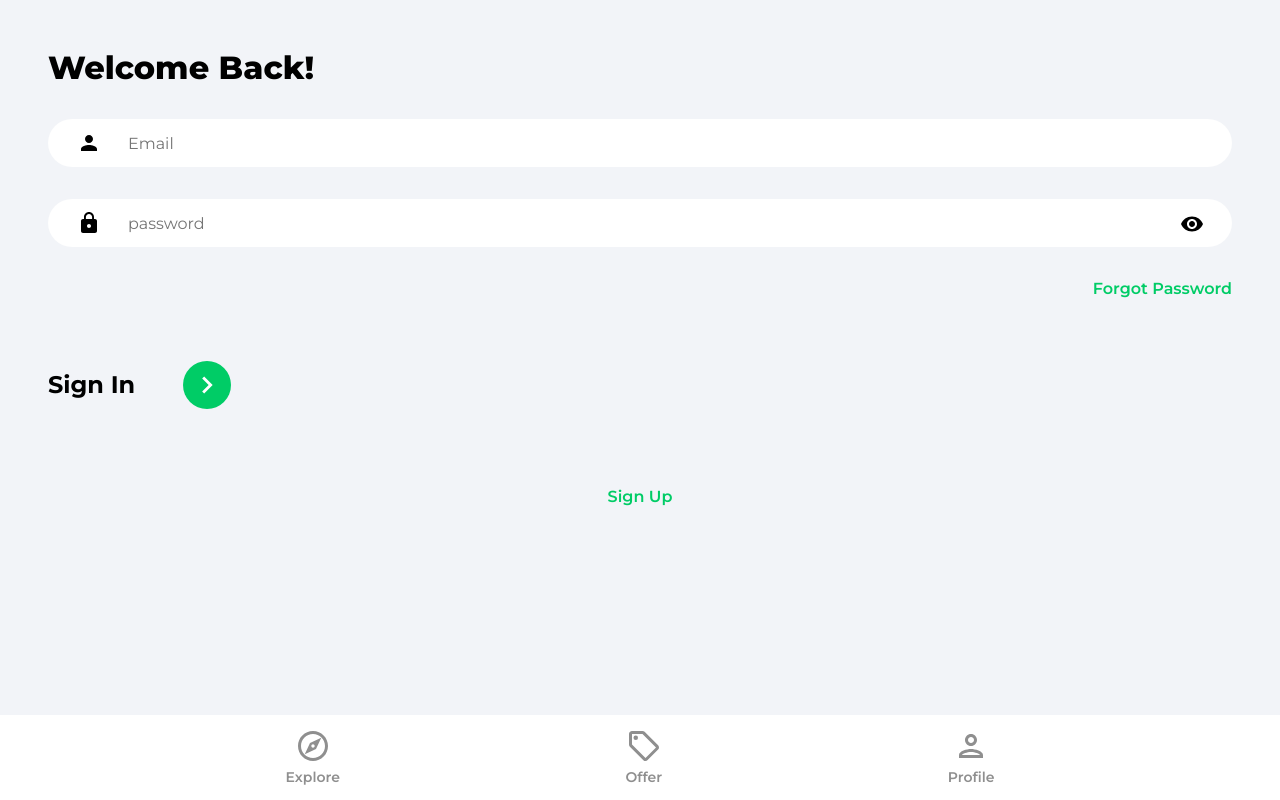
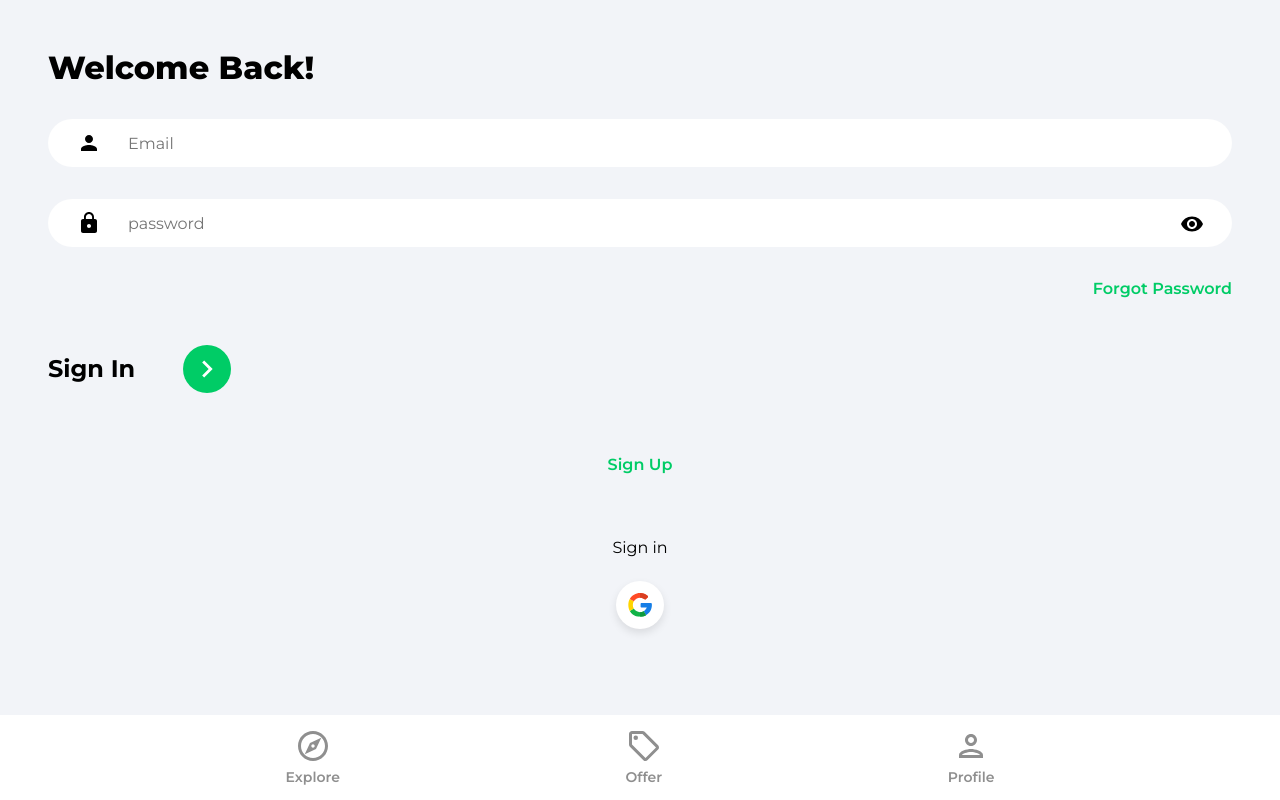
Before and after one commit to Techtees/nexct-housing, a React (Create React App) app: page /sign-in in a window 1280 px wide. Built offline with nearby package versions, Linux system fonts and the light colour scheme.

Commit message:
google authentication implemented

```diff
--- /dev/null
+++ b/src/components/OAuth.jsx
@@ -0,0 +1,47 @@
+import {useLocation, useNavigate} from'react-router-dom'
+import {getAuth, signInWithPopup, GoogleAuthProvider} from 'firebase/auth'
+import {doc, setDoc, getDoc, serverTimestamp} from 'firebase/firestore'
+import {db} from '../firebase.config'
+import {toast} from 'react-toastify'
+import googleIcon from '../assets/svg/googleIcon.svg'
+
+function OAuth() {
+    const navigate = useNavigate()
+    const location = useLocation()
+
+    const handleGoogleLogin = async () => {
+        try {
+            const auth = getAuth()
+            const provider = new GoogleAuthProvider()
+            const result = await signInWithPopup(auth, provider)
+
+            //check for user
+            const user = result.user
+            const docRef = doc(db, 'users', user.uid)
+
+            const docSnap = await getDoc(docRef)
+            //if user exist
+            if(!docSnap.exists()) {
+                await setDoc(doc(db, 'users', user.uid), {
+                    name: user.displayName,
+                    email: user.email,
+                    timestamp: serverTimestamp()
+                })
+            }
+            navigate('/')
+
+        } catch (error) {
+            toast.error('COuld not authorize with Google')
+        }
+    }
+    return (
+        <div className='socialLogin'>
+            <p>Sign {location.pathname === '/sign-up' ? 'up' : 'in'}</p>
+            <button className="socialIconDiv">
+                <img className='socialIconImg' src={googleIcon}onClick={handleGoogleLogin} />
+            </button>
+        </div>
+    );
+}
+
+export default OAuth
--- a/src/index.css
+++ b/src/index.css
@@ -220,7 +220,7 @@
 
 .signInBar,
 .signUpBar {
-  margin-top: 3rem;
+  margin-top: 2rem;
   display: flex;
   justify-content: space-between;
   align-items: center;
@@ -264,7 +264,7 @@
 }
 
 .socialLogin {
-  margin-top: 4rem;
+  margin-top: 1rem;
   display: flex;
   flex-direction: column;
   align-items: center;
@@ -276,7 +276,7 @@
   justify-content: center;
   align-items: center;
   padding: 0.75rem;
-  margin: 1.5rem;
+  margin: 0.5rem;
   width: 3rem;
   height: 3rem;
   background-color: #ffffff;
@@ -289,7 +289,7 @@
 }
 
 .registerLink {
-  margin-top: 4rem;
+  margin-top: 3rem;
   color: #00cc66;
   font-weight: 600;
   text-align: center;
--- a/src/pages/SignIn.jsx
+++ b/src/pages/SignIn.jsx
@@ -4,6 +4,7 @@
 import {getAuth, signInWithEmailAndPassword} from 'firebase/auth'
 import {ReactComponent as ArrowRightIcon} from '../assets/svg/keyboardArrowRightIcon.svg'
 import visibilityIcon from '../assets/svg/visibilityIcon.svg'
+import OAuth from '../components/OAuth'
 function SignIn() {
 
     const [showPassword, setShowPassword] = useState(false)
@@ -81,6 +82,8 @@
                         </div>
                         <Link to='/sign-up' className='registerLink'>Sign Up</Link>
                     </form>
+
+                    <OAuth />
                 </header>
             </div>
         </>
--- a/src/pages/Signup.jsx
+++ b/src/pages/Signup.jsx
@@ -1,6 +1,7 @@
 import {useState} from 'react'
 import {Link, useNavigate} from 'react-router-dom'
 import {toast} from 'react-toastify'
+import OAuth from '../components/OAuth'
 import { getAuth, createUserWithEmailAndPassword ,updateProfile} from 'firebase/auth'
 import {setDoc, doc, serverTimestamp} from 'firebase/firestore'
 import { db } from '../firebase.config'
@@ -106,6 +107,7 @@
                         </div>
                         <Link to='/sign-in' className='registerLink'>Sign In</Link>
                     </form>
+                    <OAuth />
                 </header>
             </div>
         </>
```
